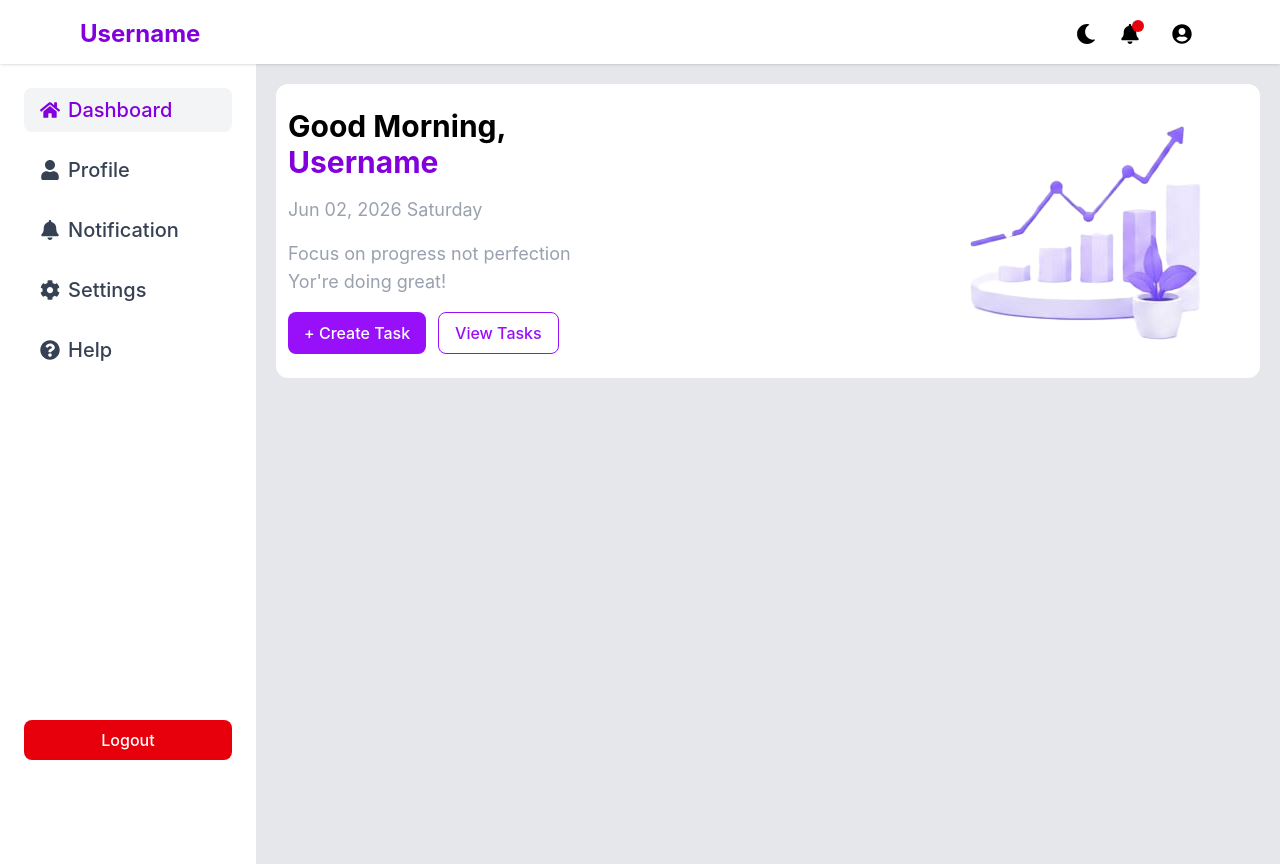
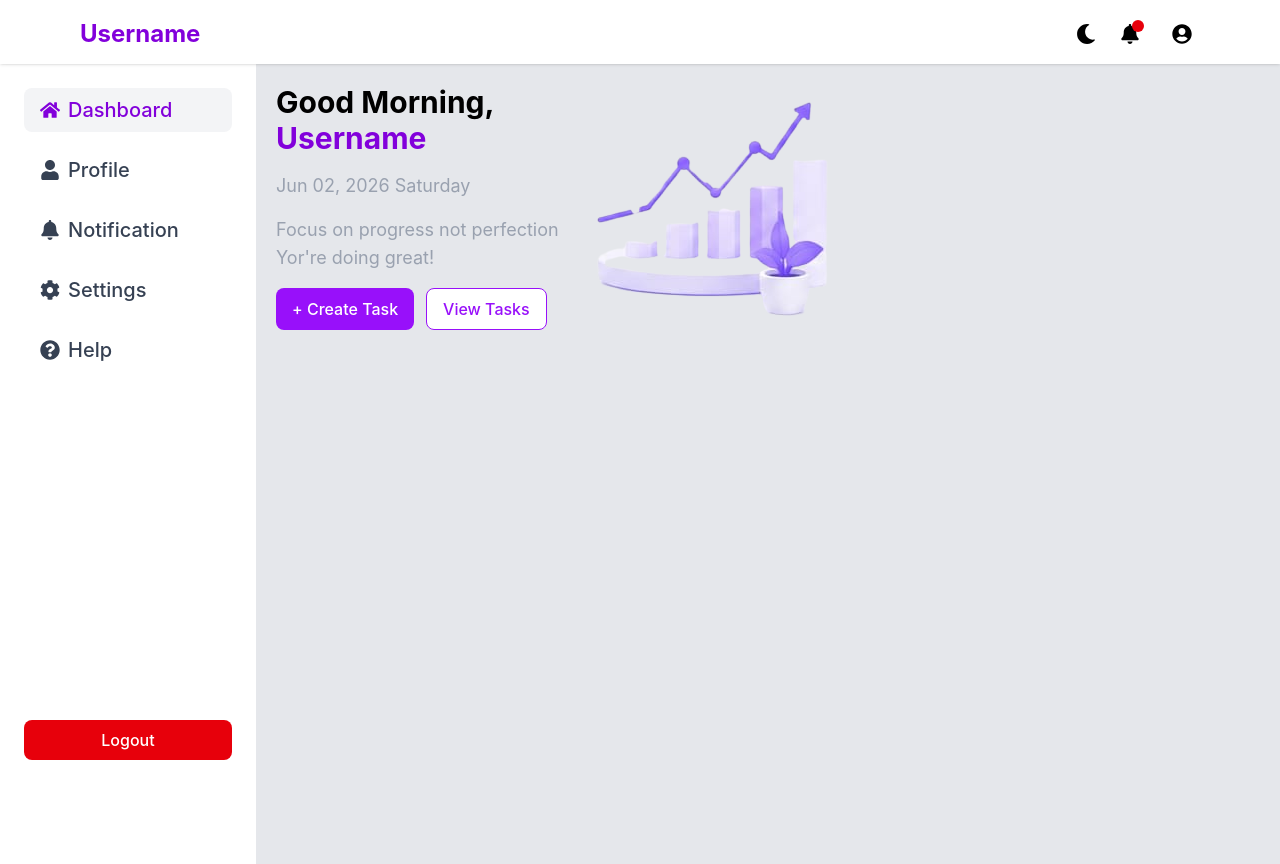
Before and after one commit to AmaanKhanGit/user-dashboard, a React (Vite) app: page / in a window 1280 px wide. Built offline with nearby package versions, Linux system fonts and the light colour scheme.

Commit message:
minor changes on hero section

```diff
--- a/src/Pages/Dashboard/components/DashboardHero.jsx
+++ b/src/Pages/Dashboard/components/DashboardHero.jsx
@@ -1,7 +1,9 @@
 import Button from "../../../components/Layout/Button";
-const DashboardHero = () => {
+const DashboardHero = ({ className }) => {
   return (
-    <section className="flex justify-between rounded-xl bg-white px-3 py-6 max-md:flex-col">
+    <section
+      className={`sections justify-betweenmax-md:flex-col flex ${className}`}
+    >
       <div className="flex flex-col gap-4">
         <h1 className="text-3xl font-bold">
           <div>Good Morning,</div>
```
